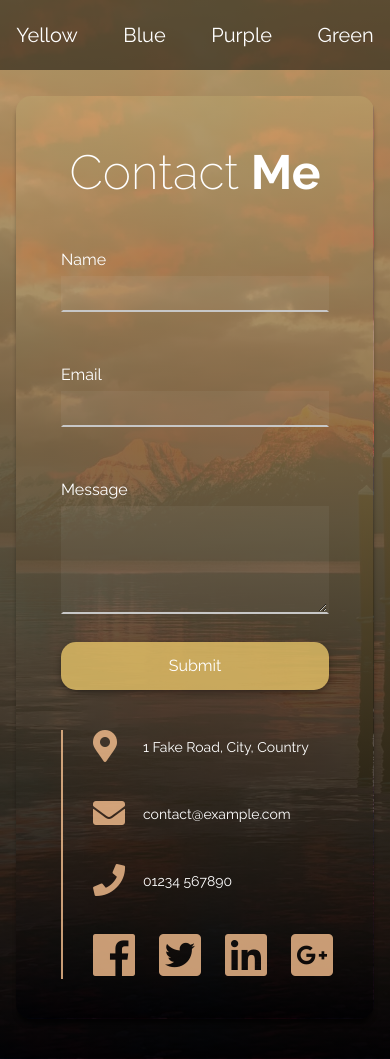
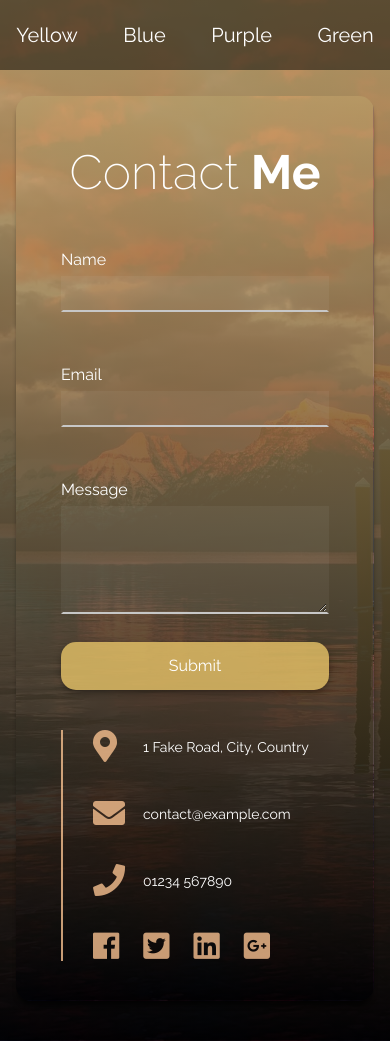
Before and after one commit to JsnSwny/contact-form, a website: page index.html in a window 390 px wide. Drawn offline with Linux system fonts and the light colour scheme.

Commit message:
Made icons smaller on mobile

```diff
--- a/index.html
+++ b/index.html
@@ -130,13 +130,17 @@
               <h1 class="text-sm md:text-base xl:text-lg">01234 567890</h1>
             </div>
             <div class="flex items-center mt-8 ml-8 lg:absolute lg:bottom-0">
-              <i class="fab fa-facebook fa-3x cursor-pointer icon"></i>
               <i
-                class="fab fa-twitter-square fa-3x ml-6 cursor-pointer icon"
+                class="fab fa-facebook cursor-pointer icon text-3xl lg:text-5xl"
               ></i>
-              <i class="fab fa-linkedin fa-3x ml-6 cursor-pointer icon"></i>
               <i
-                class="fab fa-google-plus-square fa-3x ml-6 cursor-pointer icon"
+                class="fab fa-twitter-square ml-6 cursor-pointer icon text-3xl lg:text-5xl"
+              ></i>
+              <i
+                class="fab fa-linkedin ml-6 cursor-pointer icon text-3xl lg:text-5xl"
+              ></i>
+              <i
+                class="fab fa-google-plus-square ml-6 cursor-pointer icon text-3xl lg:text-5xl"
               ></i>
             </div>
           </div>
```
